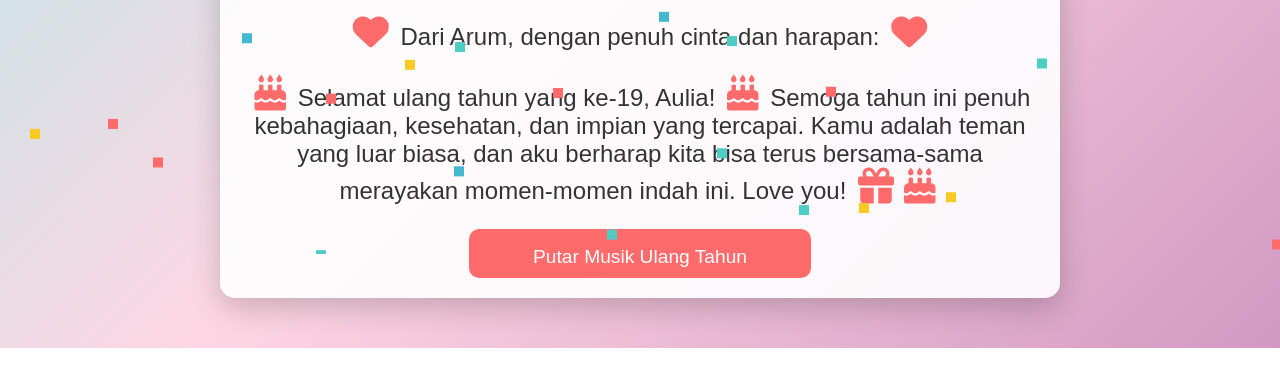
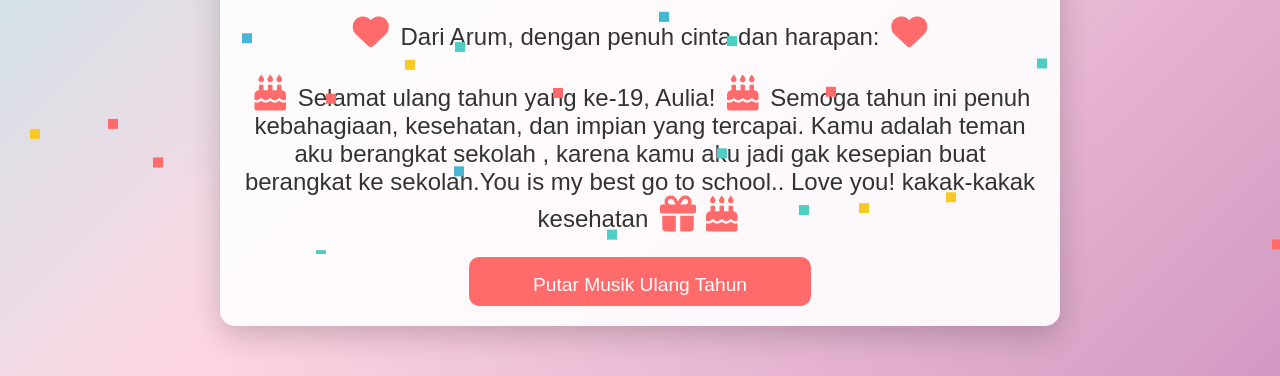
Before and after one commit to arumdew99/buat_aul, a plain HTML site: page index.html in a window 1280 px wide. Shown: the part 546-922 px from the top of the page. Before the commit the page ends 894 px from the top, so only its background shows below. Drawn offline with Linux system fonts and the light colour scheme.

Commit message:
add
change_p

```diff
--- a/index.html
+++ b/index.html
@@ -168,7 +168,8 @@
         <img id="birthday-photo" class="photo" src="WhatsApp Image 2026-01-03 at 20.00.09.jpeg" alt="Foto Aulia Annisa Rahma">
         <div class="message">
             <p><i class="fas fa-heart icon"></i> Dari Arum, dengan penuh cinta dan harapan: <i class="fas fa-heart icon"></i></p>
-            <p><i class="fas fa-birthday-cake icon"></i> Selamat ulang tahun yang ke-19, Aulia! <i class="fas fa-birthday-cake icon"></i> Semoga tahun ini penuh kebahagiaan, kesehatan, dan impian yang tercapai. Kamu adalah teman yang luar biasa, dan aku berharap kita bisa terus bersama-sama merayakan momen-momen indah ini. Love you! <i class="fas fa-gift icon"></i><i class="fas fa-birthday-cake icon"></i></p>
+            <p><i class="fas fa-birthday-cake icon"></i> Selamat ulang tahun yang ke-19, Aulia! <i class="fas fa-birthday-cake icon"></i> Semoga tahun ini penuh kebahagiaan, kesehatan, dan impian yang tercapai. Kamu adalah teman aku berangkat sekolah ,
+                karena kamu aku jadi gak kesepian buat berangkat ke sekolah.You is my best go to school.. Love you! kakak-kakak kesehatan <i class="fas fa-gift icon"></i><i class="fas fa-birthday-cake icon"></i></p>
         </div>
         <button id="play-music"><i class="fas fa-music icon"></i> Putar Musik Ulang Tahun <i class="fas fa-music icon"></i></button>
         <audio id="birthday-song" src="Jamrud_-_Selamat_Ulang_Tahun_(mp3.pm).mp3" preload="auto"></audio>
```
